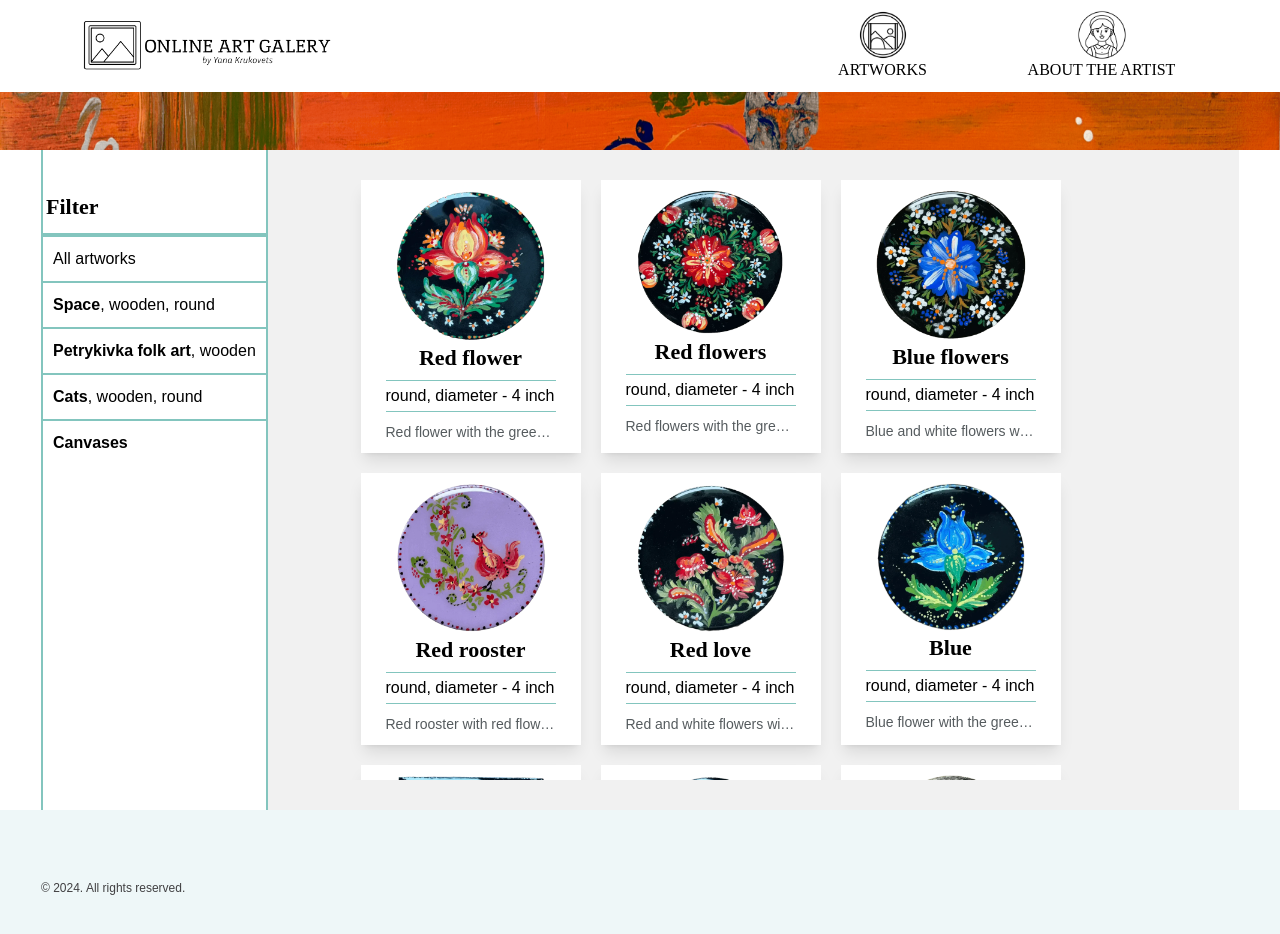
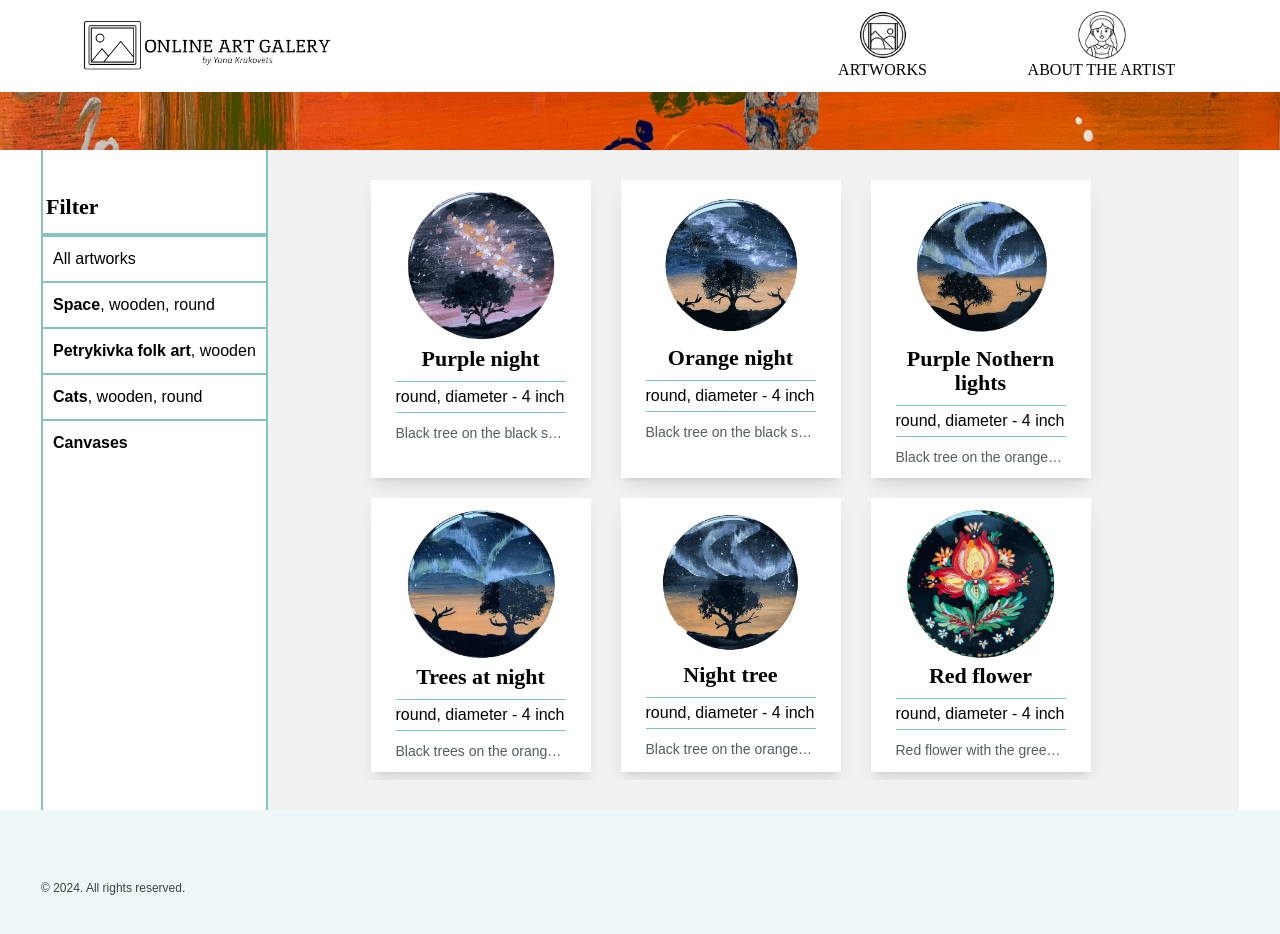
Before and after one commit to YanaKrukovets/gallery, a Next.js app: page /artworks in a window 1280 px wide. Shown: the top 934 px of the page. Built offline with nearby package versions, Linux system fonts and the light colour scheme; a web font is replaced by a local one.

Commit message:
Add space artworks

```diff
--- a/components/Artwork.js
+++ b/components/Artwork.js
@@ -24,7 +24,7 @@ export default function Artwork({ image }) {
 
   return (
     <>
-      <div className="py-[10px] px-[25px] bg-white shadow-lg ml-[20px] mb-[20px] transition-transform duration-300 transform hover:scale-110 max-h-[300px]">
+      <div className="py-[10px] px-[25px] bg-white shadow-lg ml-[30px] mb-[20px] transition-transform duration-300 transform hover:scale-110 max-h-[300px]">
         <a href="#" onClick={openModal}>
           <Image
             src={image.src}
--- a/pages/artworks.js
+++ b/pages/artworks.js
@@ -200,9 +200,29 @@ export default function Artworks() {
       description:
         "Black tree on the orange-black space background with purple nothern lights. Acrilic hand-painting, wooden, epoxy resin coated. It can be used like a hot stand for cups or like a mini wall art",
     },
+    {
+      src: "/images/components/artworks/space4.webp",
+      alt: "Black trees on the black space background with purple nothern lights",
+      width: 150,
+      height: 70,
+      name: "Trees at night",
+      size: "round, diameter - 4 inch",
+      description:
+        "Black trees on the orange-black space background with purple nothern lights. Acrilic hand-painting, wooden, epoxy resin coated. It can be used like a hot stand for cups or like a mini wall art",
+    },
+    {
+      src: "/images/components/artworks/space5.webp",
+      alt: "Black tree on the black space background with purple nothern lights",
+      width: 150,
+      height: 70,
+      name: "Night tree",
+      size: "round, diameter - 4 inch",
+      description:
+        "Black tree on the orange-black space background with purple nothern lights. Acrilic hand-painting, wooden, epoxy resin coated. It can be used like a hot stand for cups or like a mini wall art",
+    },
   ];
 
-  const allImages = [...petr, ...images1];
+  const allImages = [...space, ...petr, ...images1];
   const [images, setImages] = useState(allImages);
 
   return (
```
Also changed, not shown: public/images/components/artworks/space4.webp (added), public/images/components/artworks/space5.webp (added).
